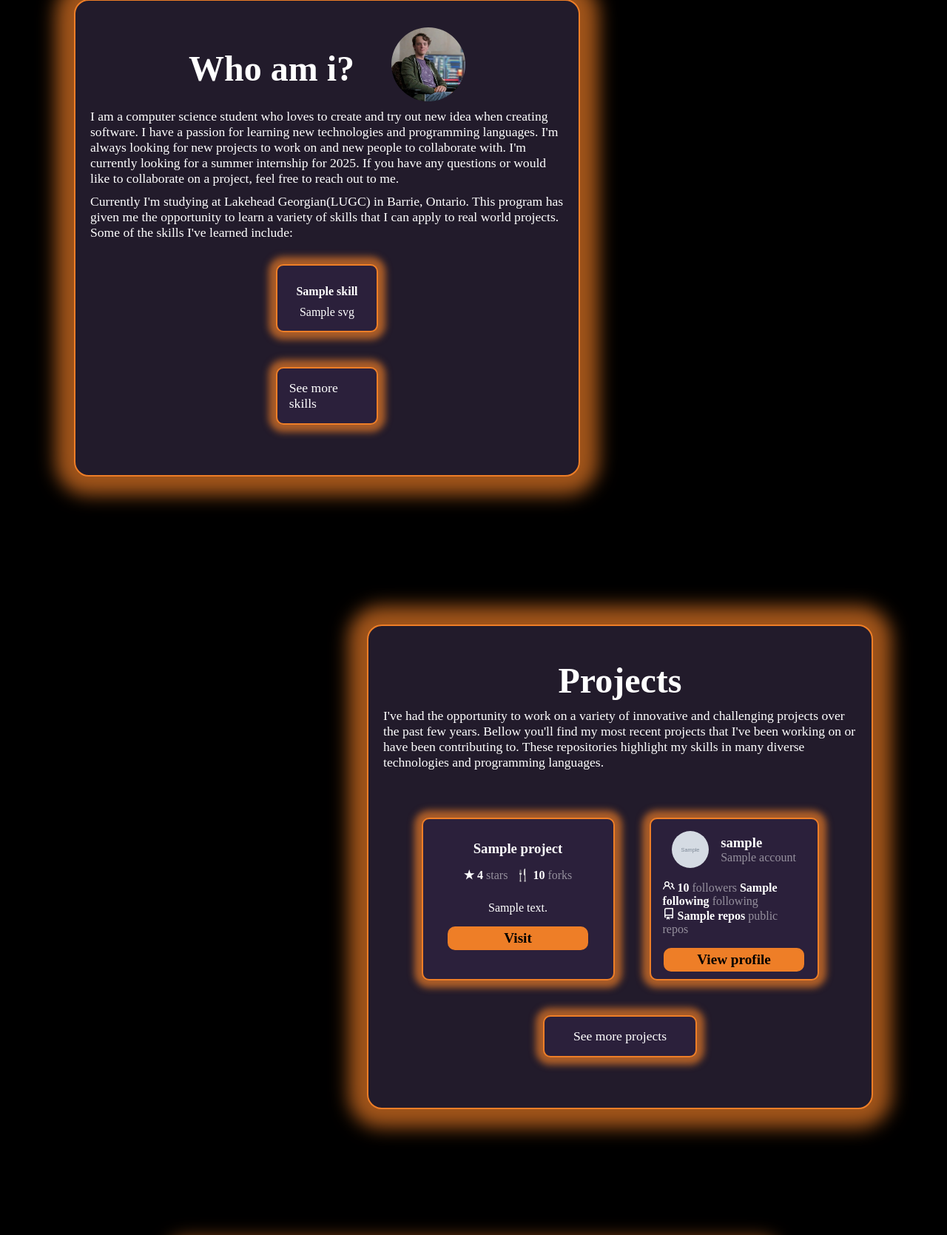
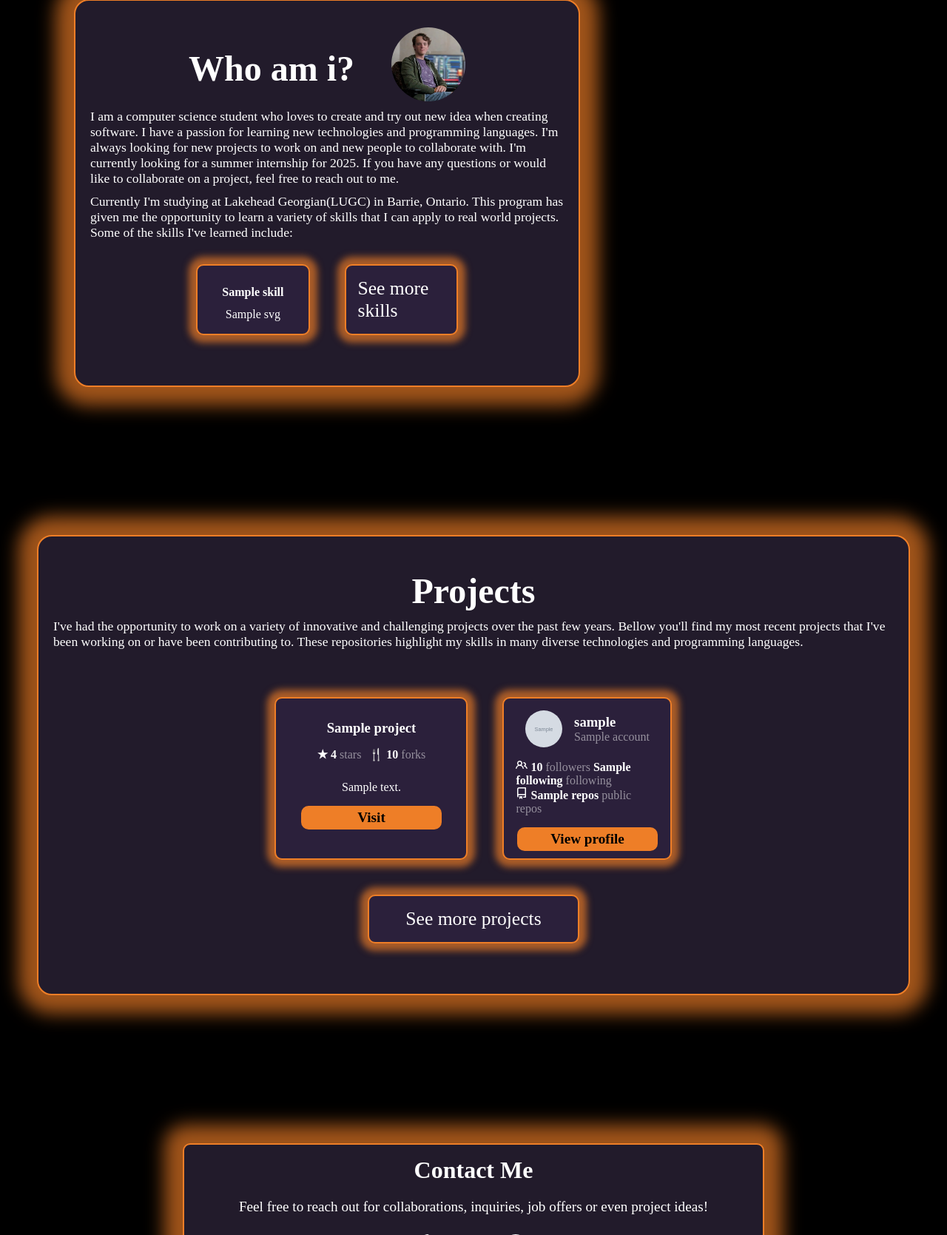
Before and after one commit to CommanderKV/Portfolio, a Flask app: template templates/home.html in a window 1280 px wide. Shown: the part 1001-2670 px from the top of the page at 74% size. Run offline with Flask 3, Linux system fonts and the light colour scheme; the template is opened without the code that fills it: most values are stand-ins (such as "Sample title", 1, 10 or a date in 2020); grey boxes marked "Sample" are stand-in pictures; parts of the project's set-up code (start-up, migrations or seed data) failed here and were passed over.

Commit message:
Missed styling for projects portion on home page

```diff
--- a/static/css/projects.css
+++ b/static/css/projects.css
@@ -265,14 +265,7 @@
 }
 
 /* Transition to Laptop (1300px w)*/
-@media (max-width: 1300px) {
-    .github-card.fake-card a {
-        font-size: 1.1rem;
-    }
-}
-
-/* Transition to Laptop (1100px w)*/
-@media (max-width: 1100px) {
+@media (max-width: 1330px) {
     .github-card.fake-card a {
         font-size: 1.6rem;
     }
--- a/static/css/styles.css
+++ b/static/css/styles.css
@@ -368,6 +368,13 @@ main {margin-bottom: 50px;}
         min-width: unset;
         width: 100%;
     }
+    .display-card:nth-child(3) {
+        width: auto;
+    }
+    .display-card.right {
+        margin-left: 50px;
+        margin-right: 50px;
+    }
 }
 
 /* Transition to Laptop (1100px w)*/
@@ -375,8 +382,7 @@ main {margin-bottom: 50px;}
     .display-card {
         width: auto;
     }
-    .display-card.left,
-    .display-card.right {
+    .display-card.left{
         margin-left: 50px;
         margin-right: 50px;
     }
```
